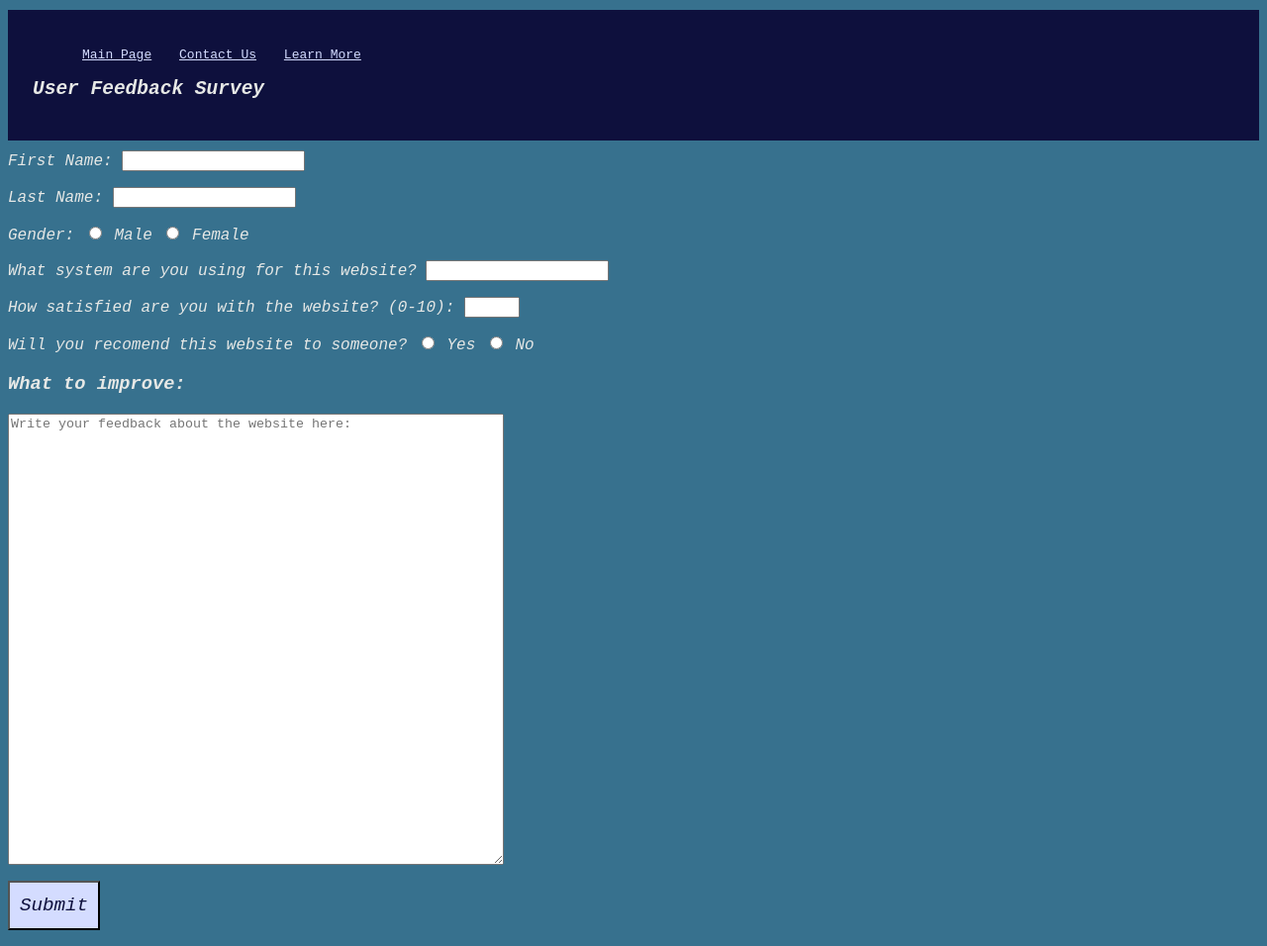
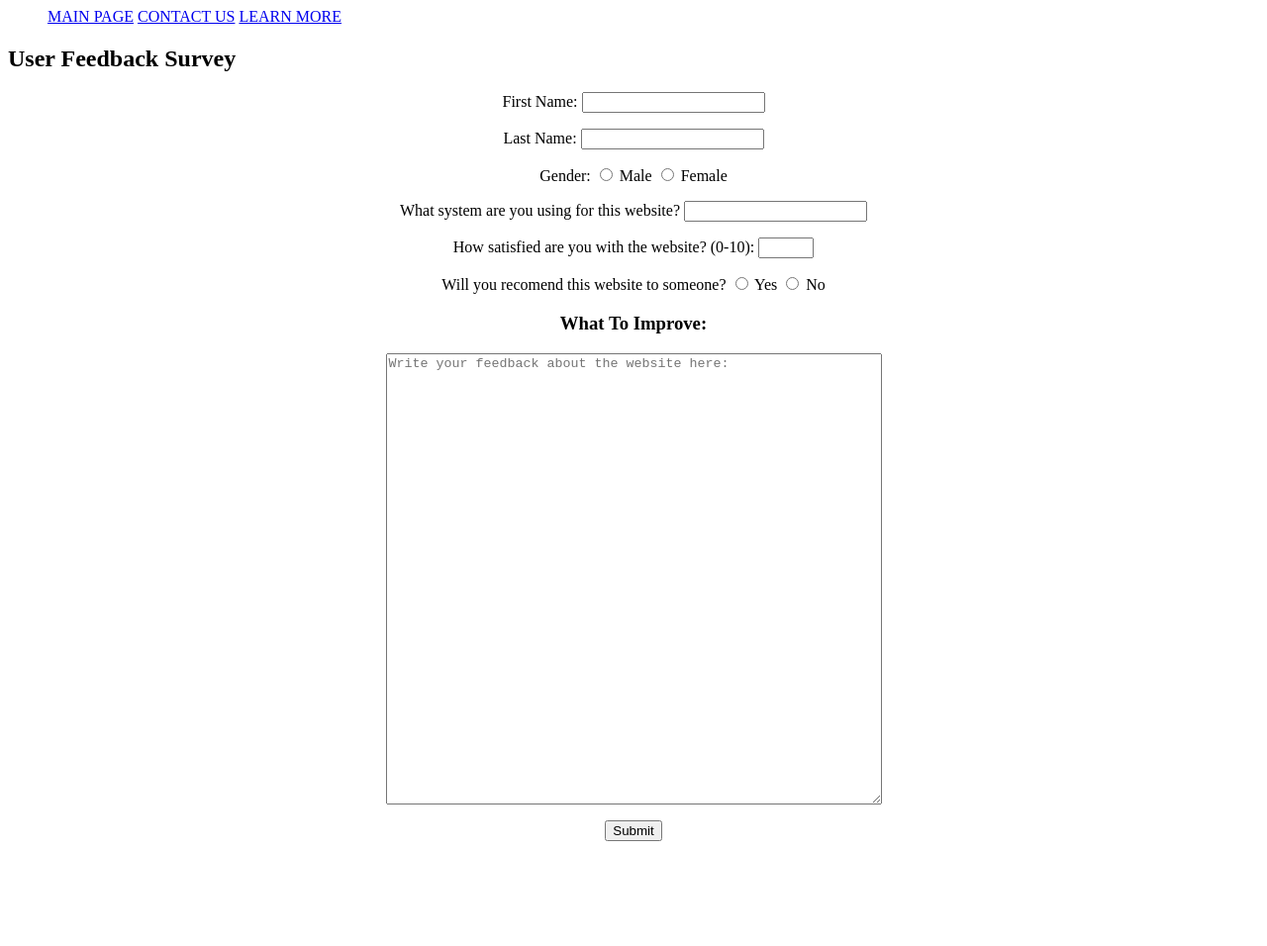
Before and after one commit to HBO2001/swe-363-231, a plain HTML site: page Survey.html in a window 1280 px wide. Shown: the whole page at 99% size. After the commit the page ends 866 px from the top, so only its background shows below. Drawn offline with Linux system fonts and the light colour scheme.

Commit message:
CSS03_Exercise01

```diff
--- a/Figma.css
+++ b/Figma.css
@@ -2,17 +2,21 @@ html,body{
 
     text-align: center;
 
-    font-family:'Segoe UI';
+    font-family: ui-serif , serif;
 
     font-size: 16px;
+
+    align-items: center;
 }
 
 header{
 
     text-align: left;
+
+    text-transform: uppercase;
 }
 
-footer, a{
+footer{
 
     background-color: black;
 
@@ -21,9 +25,18 @@ footer, a{
     padding: 12px 0px;
 }
 
+
+footer a{
+
+    color: white;
+}
+
+
 a:hover{
 
     font-weight: bold;
+
+    text-decoration: underline;
 
 }
 
@@ -39,3 +52,10 @@ h1,h2,h3{
 
     font-weight: 700;
 }
+
+h2,h3,h4,h5{
+
+    text-transform: capitalize;
+
+
+}
--- a/Mood-board.css
+++ b/Mood-board.css
@@ -113,4 +113,36 @@ button{
     font-family: monospace;
 
     font-style: oblique;
+
+    display: flex;
+
+    transition: all 0.4s ease;
 }
+
+button::before{
+
+    height: 100%;
+
+    background-color: #0e103d;
+
+    position: absolute;
+
+    transition: all 0.4s ease;
+}
+
+
+
+button:hover{
+
+    background-color: #e6e6e8;
+
+
+
+    transition: all 0.4s ease;
+
+}
+
+button:hover::before{
+
+    width: 100%
+}
--- a/Survey.html
+++ b/Survey.html
@@ -2,7 +2,7 @@
 
     <body>
 
-        <link rel="stylesheet" href="Mood-board.css" type="text/css">
+        <link rel="stylesheet" href="Figma.css" type="text/css">
 
         <title> User Feedback </title>
 
```
Also changed, not shown: Contacts.html (+1 -1 lines), Details.html (+1 -1 lines), MainPage.html (+1 -3 lines), Thank You.html (+1 -1 lines).
